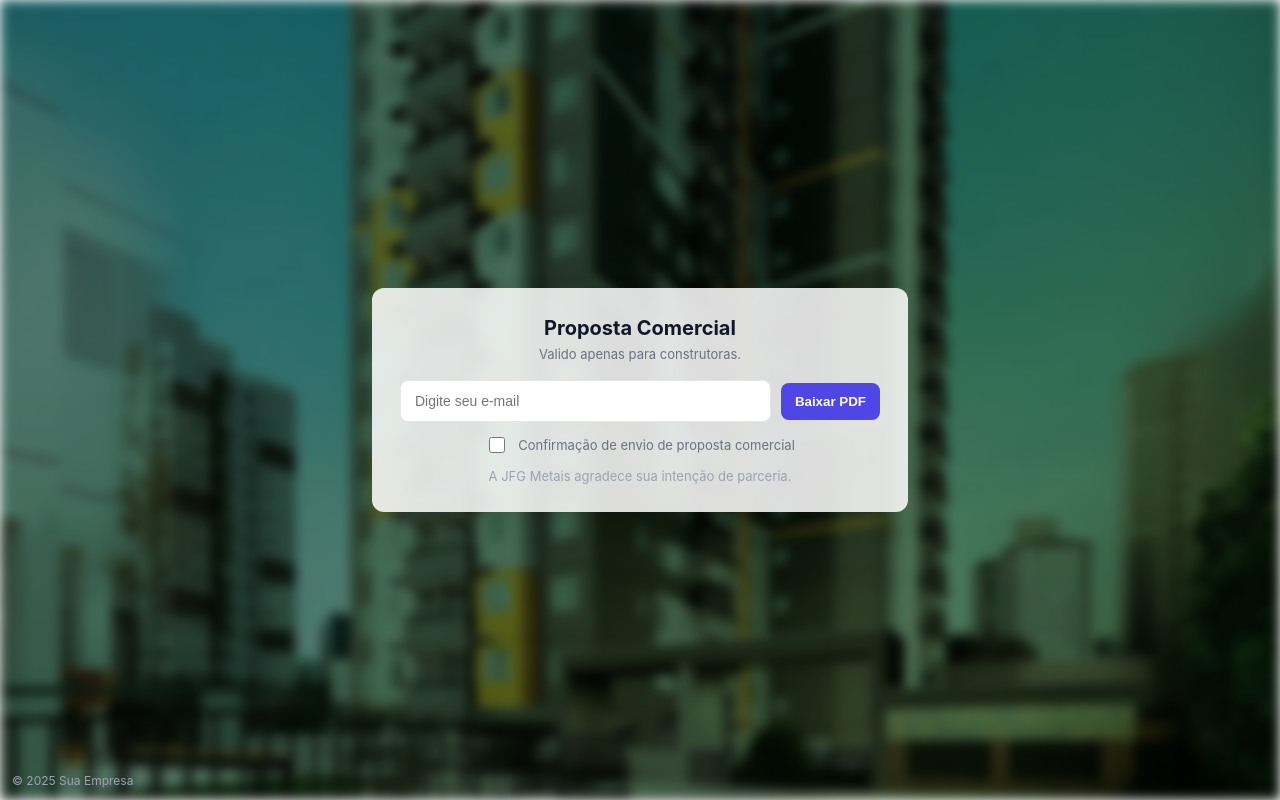
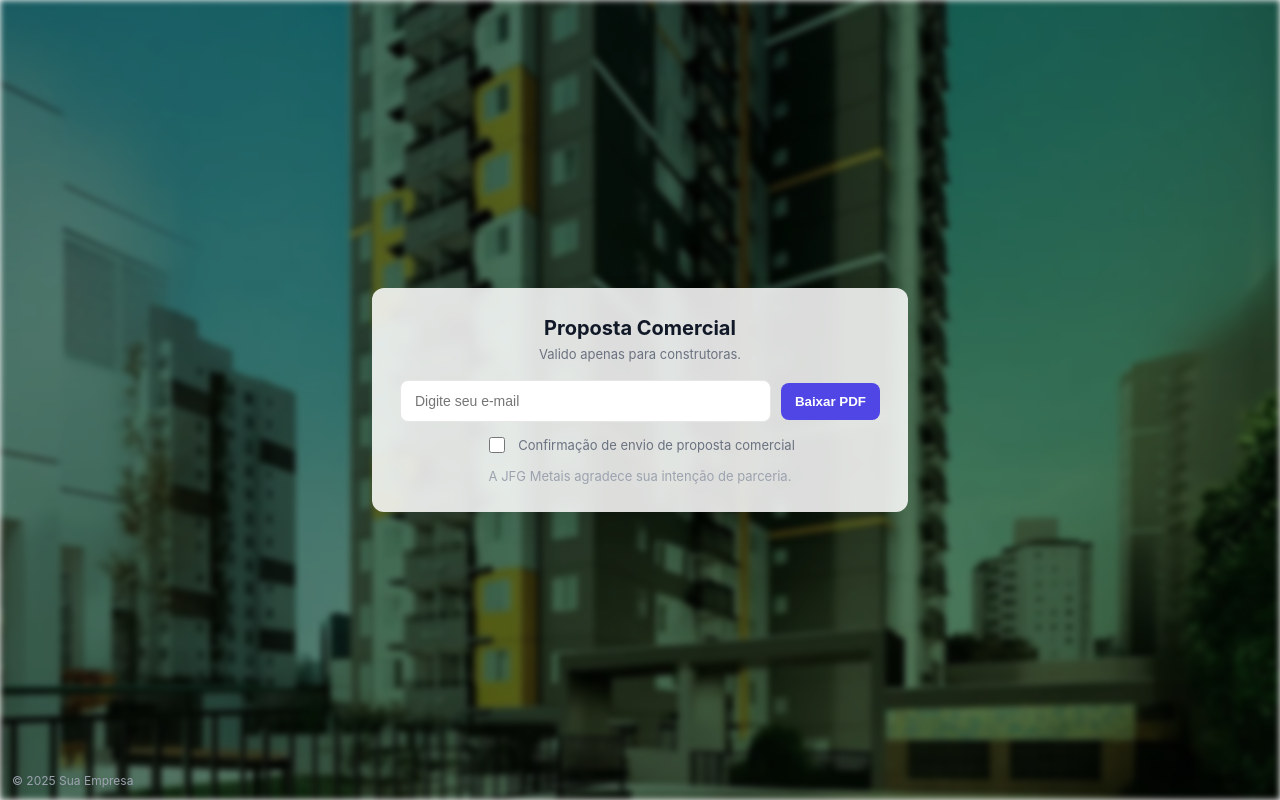
Before and after one commit to llrdsll/construtoras, a plain HTML site: page index.html in a window 1280 px wide. Drawn offline with Linux system fonts and the light colour scheme.

Commit message:
Update index.html

```diff
--- a/index.html
+++ b/index.html
@@ -27,7 +27,7 @@
       background-image: url('fundo.jpeg');
       background-size:cover;
       background-position:center;
-      filter: blur(6px) saturate(80%) brightness(0.6);
+      filter: blur(3px) saturate(80%) brightness(0.6);
       opacity:0.22
       z-index:0;
     }
```
